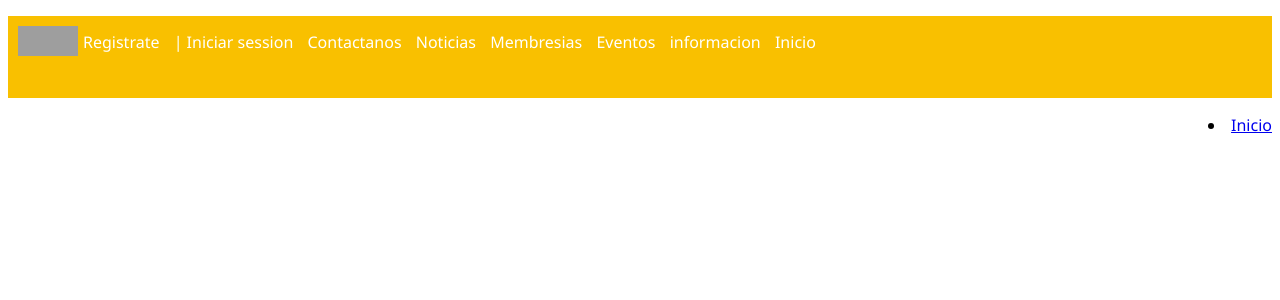
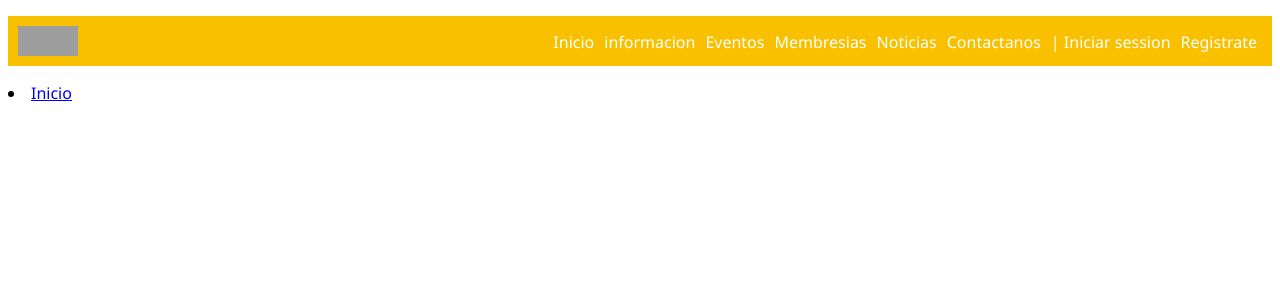
Before and after one commit to MrRomo/IEEESourcePage, a PHP site: page / in a window 1280 px wide. Shown: the top 300 px of the page. Run offline with PHP 8.4, Linux system fonts and the light colour scheme; grey boxes are pictures that could not be loaded.

Commit message:
Update styles.css

```diff
--- a/IEEE/css/styles.css
+++ b/IEEE/css/styles.css
@@ -8,7 +8,7 @@
 ul.nav > li:hover ul {display: block;}
 ul.nav > li ul li {display: block;} /* Vertical Menu */
 ul.nav > li ul li {display: inline-block;} /* Horizontal Menu */
-#menu{float: right;}
+.menu{float: right;}
 #logo1{float: left;}
 ul .submenu a{color: blue;}
 ul .submenu:hover{ background: rgba(188, 188, 187 ,0.8);}
```
